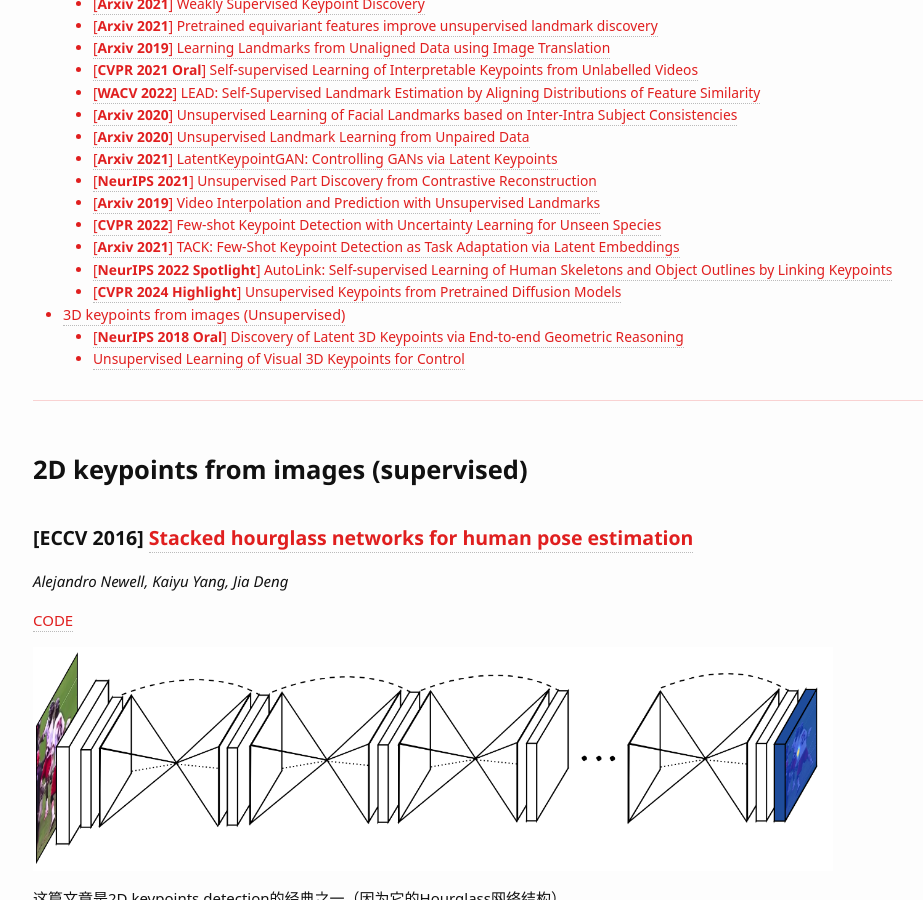
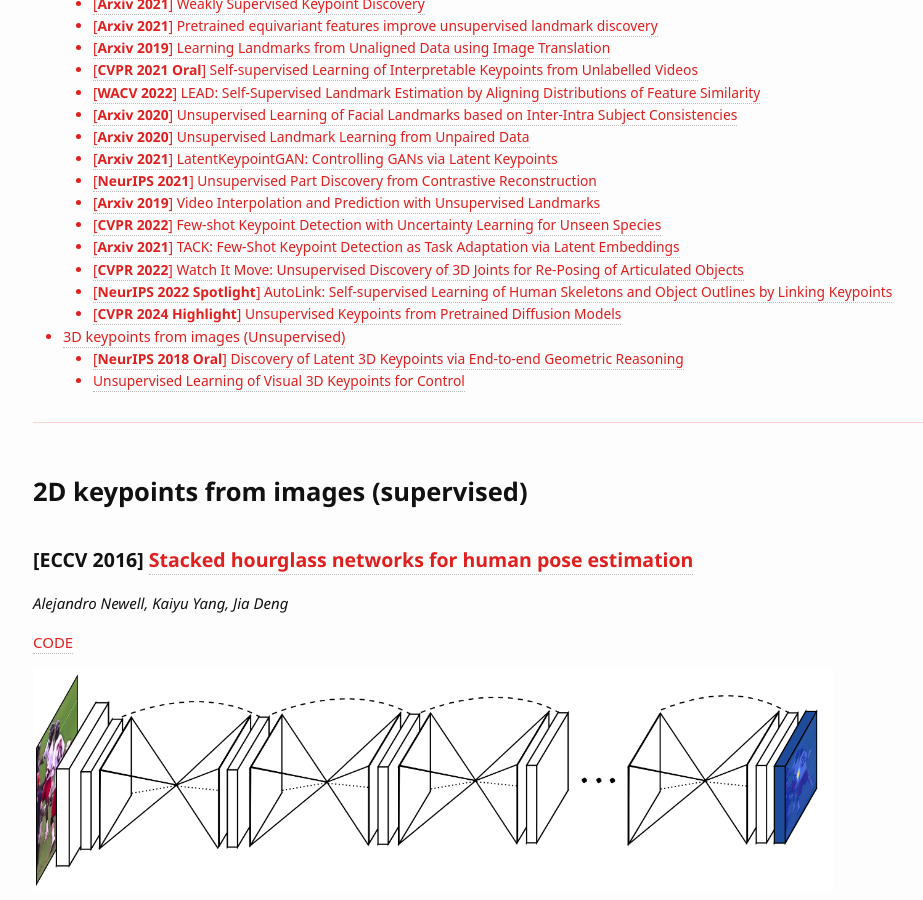
Before and after one commit to Wei-kang-Wang/tech-log, a Jekyll site: the page built from _posts/2022-01-01-Keypoint from Images.md, in a window 1280 px wide and 900 px high, scrolled down 848 px. Shown: the whole window, without its empty margins (37-960 px from the left). Built offline with Jekyll 4.4.1, drawn with Linux system fonts in a browser that asks for light colours; some web fonts are replaced; formulas are drawn with MathJax 3; some of the changed text lies outside the part shown.

Commit message:
Update 2022-01-01-Keypoint from Images.md

```diff
--- a/_posts/2022-01-01-Keypoint from Images.md
+++ b/_posts/2022-01-01-Keypoint from Images.md
@@ -687,6 +687,9 @@ $$\mathcal{L_f}(x_i^j, x_{i^{'}}^{j^{'}}) = 1_{\left[ y_i^j = y_{i^{'}}^{j^{'}}
 ### \[**Arxiv 2021**\] [TACK: Few-Shot Keypoint Detection as Task Adaptation via Latent Embeddings](https://sites.google.com/view/2021-tack)
 
 
+### \[**CVPR 2022**\] [Watch It Move: Unsupervised Discovery of 3D Joints for Re-Posing of Articulated Objects](https://openaccess.thecvf.com/content/CVPR2022/html/Noguchi_Watch_It_Move_Unsupervised_Discovery_of_3D_Joints_for_Re-Posing_CVPR_2022_paper.html)
+
+
 ### \[**NeurIPS 2022 Spotlight**\] [AutoLink: Self-supervised Learning of Human Skeletons and Object Outlines by Linking Keypoints](https://arxiv.org/pdf/2205.10636.pdf)
 
 [CODE](https://github.com/xingzhehe/AutoLink-Self-supervised-Learning-of-Human-Skeletons-and-Object-Outlines-by-Linking-Keypoints)
```
